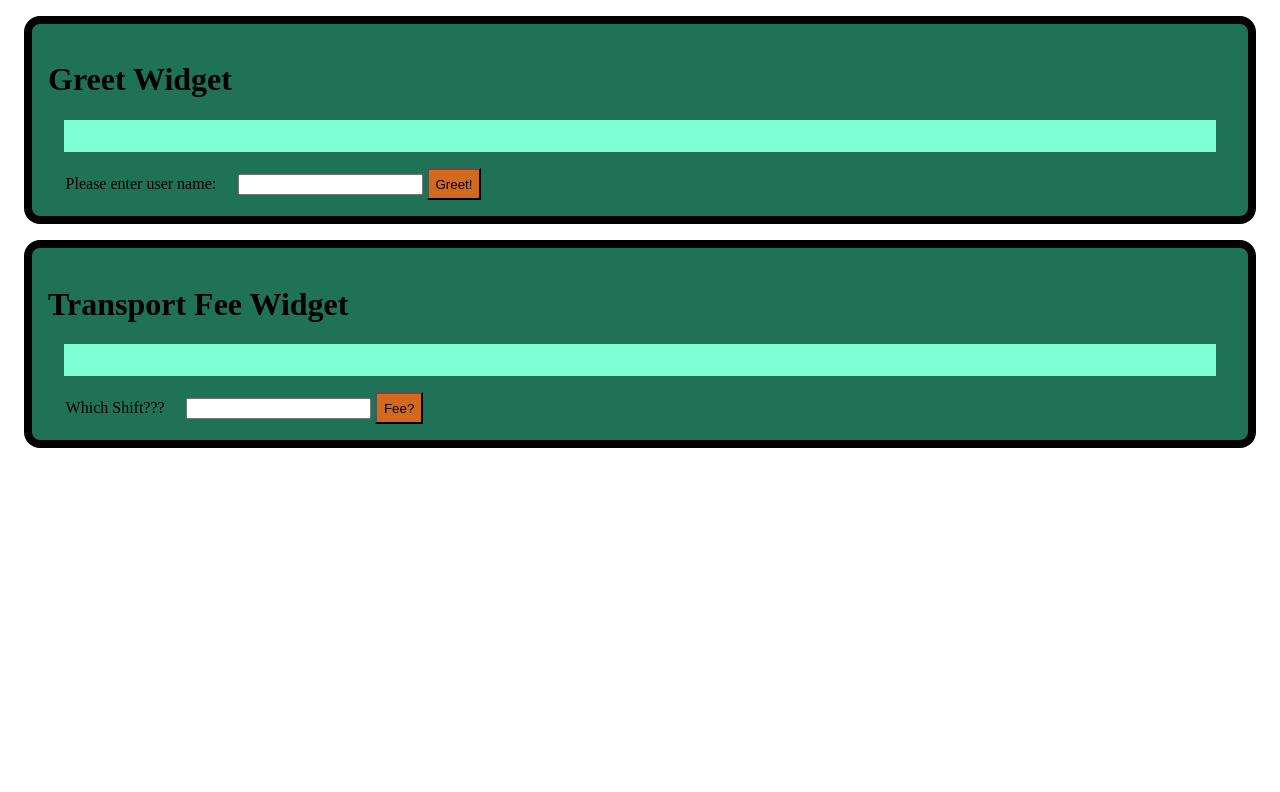
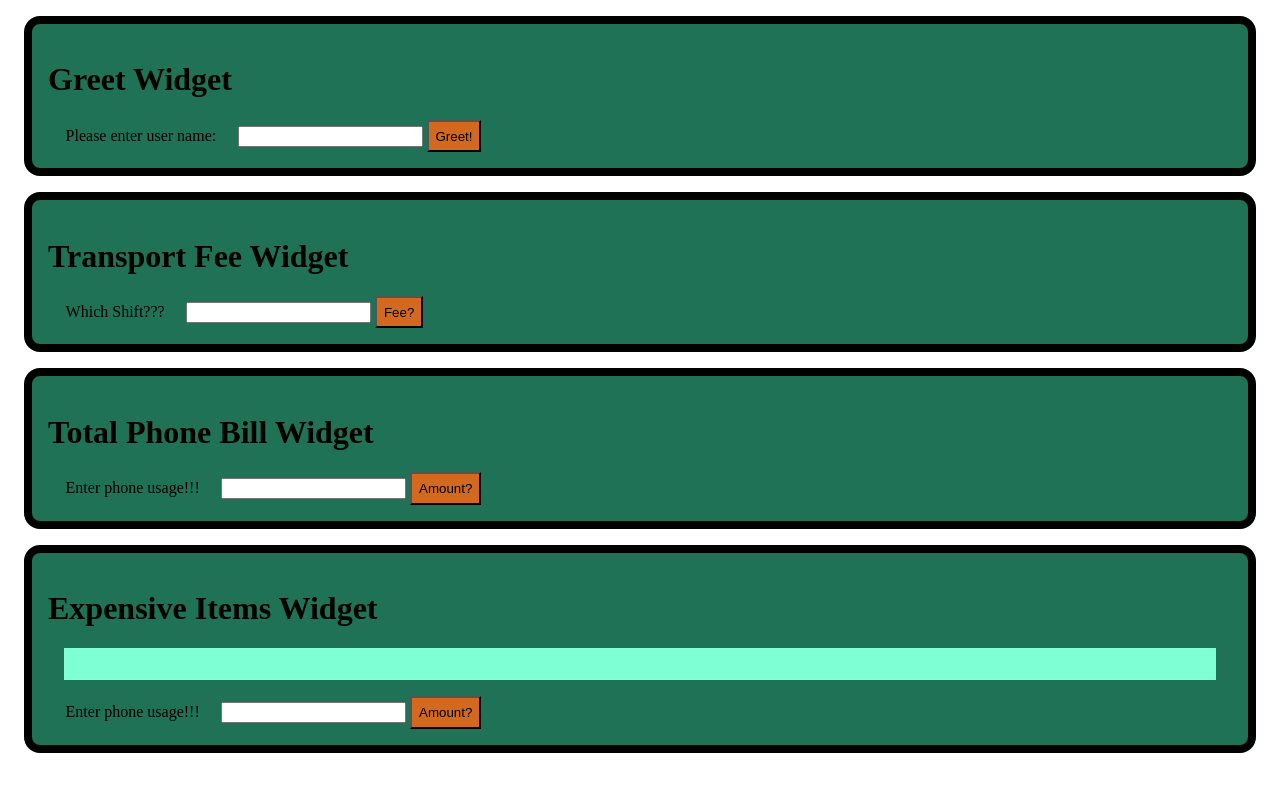
Before and after one commit to Mbali-Barly/AlpineJS-Bootcamp-Widgets, a plain HTML site: page index.html in a window 1280 px wide. Drawn offline with nearby package versions, Linux system fonts and the light colour scheme.

Commit message:
bootcamp widgets

```diff
--- /dev/null
+++ b/TotalPhoneBill-Widget.js
@@ -0,0 +1,16 @@
+document.addEventListener('alpine:init', () => {
+    Alpine.data('dataForPhoneBill',function () {
+        return {
+            bill : '',
+            usage : '',
+
+            totalUsage () {
+                this.bill = totalPhoneBill(this.usage);
+
+                setTimeout(() => {
+                    this.bill = '';
+                    }, 5000);
+            }
+        }
+    })
+})
--- /dev/null
+++ b/TotalPhoneBill.js
@@ -0,0 +1,13 @@
+function totalPhoneBill(phone) {
+    var sumsung = phone.split(',');
+    const sms = 0.65
+    const call = 2.75
+    let bill = 0
+    for (var i=0;i<sumsung.length;i++) {
+        const huawei = sumsung[i].trim();
+     if (huawei === 'call') {
+        bill = bill + call
+     } else {bill = bill + sms}
+    }
+    return 'R' + bill.toFixed(2)
+}
--- a/TransportFee-Widget.js
+++ b/TransportFee-Widget.js
@@ -6,6 +6,10 @@ document.addEventListener('alpine:init', () => {
 
         whichShift () {
             this.price = transportFee(this.shift);
+
+        setTimeout(() => {
+            this.price = '';
+            }, 5000);
         }
     }
     })
--- a/index.html
+++ b/index.html
@@ -9,20 +9,21 @@
 
     <script src="greet.js"></script>
     <script src="TrasportFee.js"></script>
+    <script src="TotalPhoneBill.js"></script>
 
     <script src="Greet-Widget.js" defer></script>
     <script src="TransportFee-Widget.js" defer></script>
+    <script src="TotalPhoneBill-Widget.js" defer></script>
     <script src="//unpkg.com/alpinejs" defer></script>
-
 
 
 </head>
 
 <body>
-    <div class="GreetF" x-data="dataForGreet">
+<div class="GreetF" x-data="dataForGreet">
 
     <h1>Greet Widget</h1>
-    <div class="message" x-text="message">
+    <div class="message" x-show="message.length > 0" x-text="message">
         greeted here
     </div>
 
@@ -30,13 +31,13 @@
     <input type="text" x-model="name" id="name">
 
     <button class="buttons" @click="greetMe">Greet!</button>
-    </div>
+</div>
 
 
-    <div class="TrasportF" x-data="dataForTransportFee">
+<div class="TrasportF" x-data="dataForTransportFee">
         <h1>Transport Fee Widget</h1>
 
-        <div class="price" x-text="price">
+        <div class="price" x-show="price.length > 0" x-text="price">
             transport fee here
         </div>
 
@@ -44,7 +45,44 @@
         <input type="text" x-model="shift" id="shift">
 
         <button class="buttons" @click="whichShift">Fee?</button>
+</div>
+
+
+<div class="PhoneBillF" x-data="dataForPhoneBill">
+        <h1>Total Phone Bill Widget</h1>
+
+        <div class="bill" x-show="bill.length > 0" x-text="bill">
+            phone bill here
+        </div>
+
+        <label class="data" for="usage">Enter phone usage!!!</label>
+        <input type="text" x-model="usage" id="usage">
+
+        <button class="buttons" @click="totalUsage">Amount?</button>
+</div>
+
+
+
+
+
+
+
+
+
+
+
+<div class="ExpensiveItemsF" x-data="dataForPhoneBill">
+    <h1>Expensive Items Widget</h1>
+
+    <div class="bill" x-text="bill">
+        expensive items here
     </div>
+
+    <label class="data" for="usage">Enter phone usage!!!</label>
+    <input type="text" x-model="usage" id="usage">
+
+    <button class="buttons" @click="totalUsage">Amount?</button>
+</div>
 
 </body>
 </html>
--- a/style.css
+++ b/style.css
@@ -33,3 +33,27 @@
     padding: 1em;
     margin: 1em;
 }
+.PhoneBillF {
+    background-color: rgb(32, 114, 87);
+    padding: 1em;
+    margin: 1em;
+    border-radius: 1em;
+    border: 0.5em solid;
+}
+.bill {
+    background-color: aquamarine;
+    padding: 1em;
+    margin: 1em;
+}
+.ExpensiveItemsF {
+    background-color: rgb(32, 114, 87);
+    padding: 1em;
+    margin: 1em;
+    border-radius: 1em;
+    border: 0.5em solid;
+}
+.bill {
+    background-color: aquamarine;
+    padding: 1em;
+    margin: 1em;
+}
```
